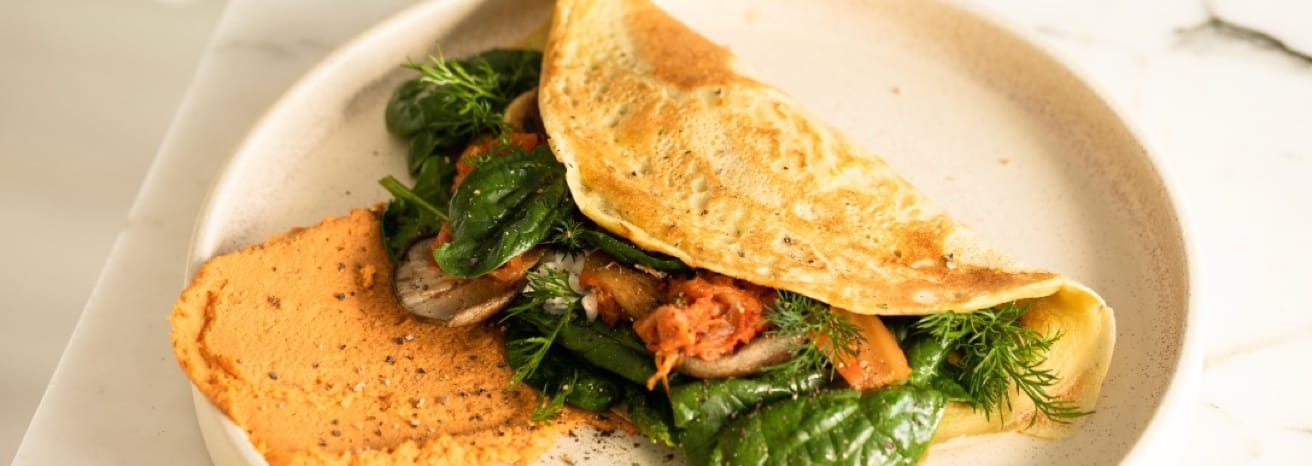
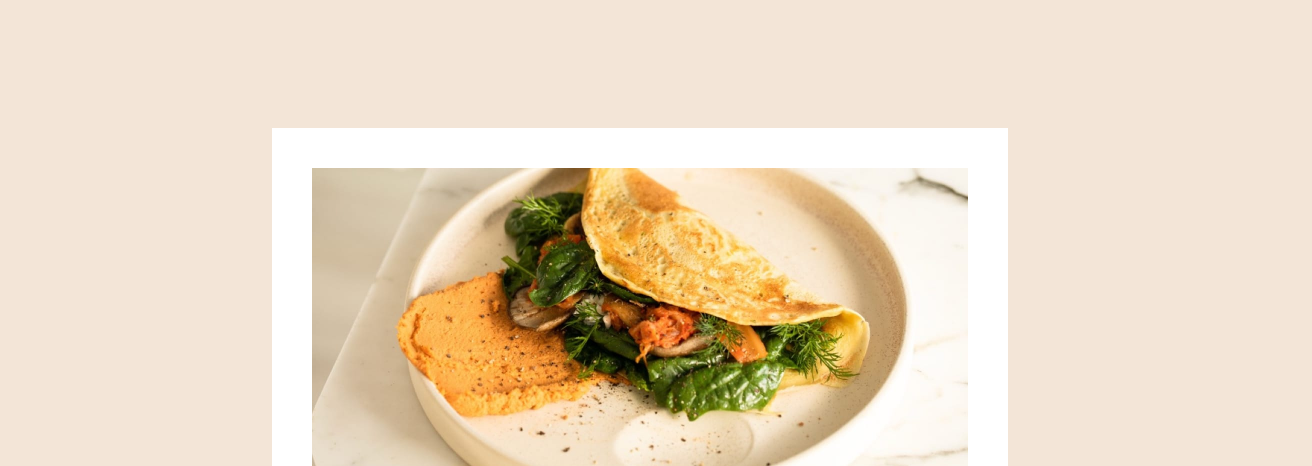
Before and after one commit to riouxj488/Recipe-Page, a plain HTML site: page index.html in a window 1280 px wide. Shown: the top 466 px of the page, 1312 px wide, since content can reach past the window. Drawn offline with Linux system fonts and the light colour scheme.

Commit message:
set up the general layout of the card

```diff
--- a/style.css
+++ b/style.css
@@ -62,3 +62,21 @@
   line-height: 150%;
   letter-spacing: 0px;
 }
+
+body {
+  padding: var(--spacing-1600) var(--spacing-600);
+  display: flex;
+  justify-content: center;
+  background-color: var(--stone-100);
+}
+
+.card {
+  padding: var(--spacing-500);
+  width: 736px;
+  background-color: var(--white);
+
+  img {
+    width: auto;
+    height: 300px;
+  }
+}
```
